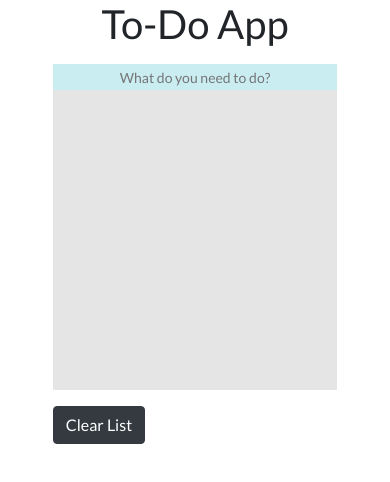
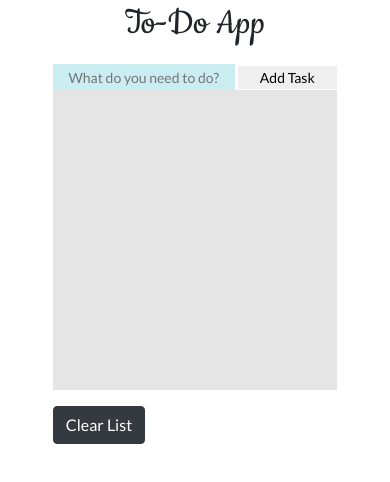
Before and after one commit to marleyva233/todoapp, a plain HTML site: page index.html in a window 390 px wide. Drawn offline with nearby package versions, Linux system fonts and the light colour scheme.

Commit message:
added an addTask button for mobile

```diff
--- a/css/main.css
+++ b/css/main.css
@@ -17,7 +17,8 @@ body{
 	background-color: #e5e5e5;
 }
 h1{
-	text-align: center
+	text-align: center;
+	font-family: 'Cookie', cursive;
 }
 ol{
 	padding-top: 3%;
@@ -50,3 +51,18 @@ input[type=text]{
 	max-width: 500px;
 	padding: 1%;
 }
+#addBtn{
+	display: none;
+	border:none;
+}
+
+@media only screen and (max-width: 500px) {
+	input[type=text] {
+		width: 64%;
+		display: inline-block;
+	}
+	#addBtn {
+		width: 35%;
+		display: inline-block;
+	}
+}
--- a/index.html
+++ b/index.html
@@ -22,6 +22,7 @@
 				placeholder="What do you need to do?"
 				v-model="newTask"
 				v-on:keyup.enter="addTask">
+				<button id="addBtn" v-on:click="addTask">Add Task</button>
 			</section>
 			<ol id="list">
 				<li v-for="task in todoList" contenteditable="true" draggable="true">
```
